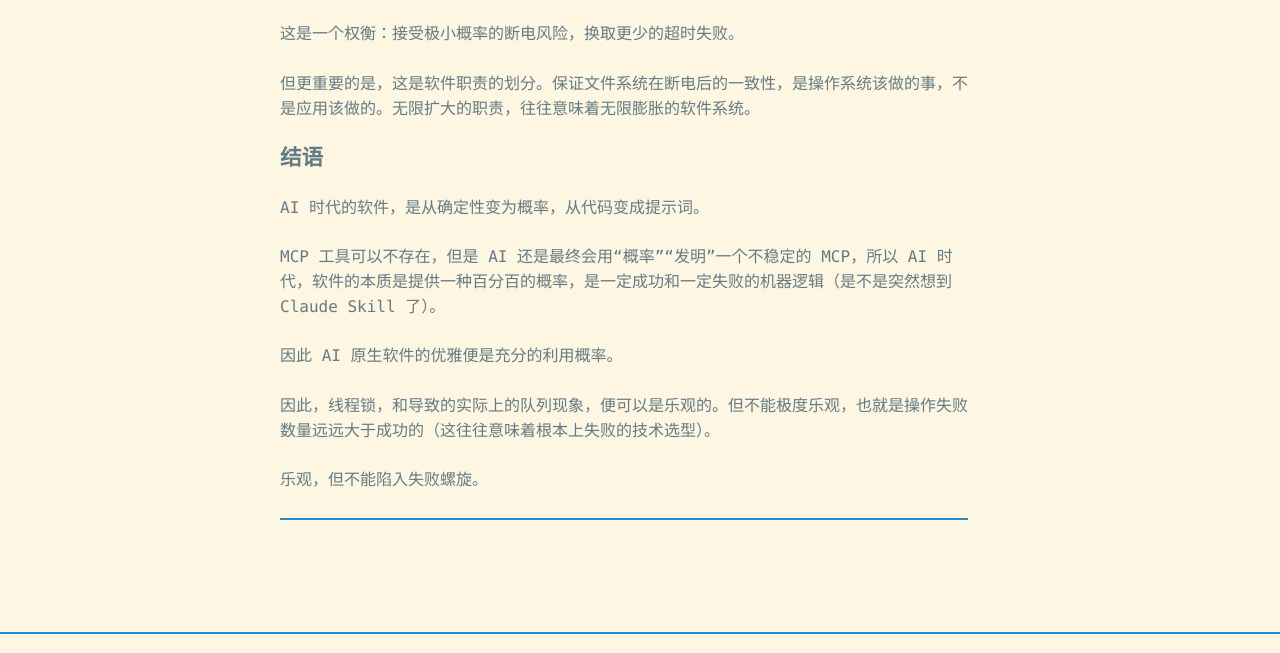
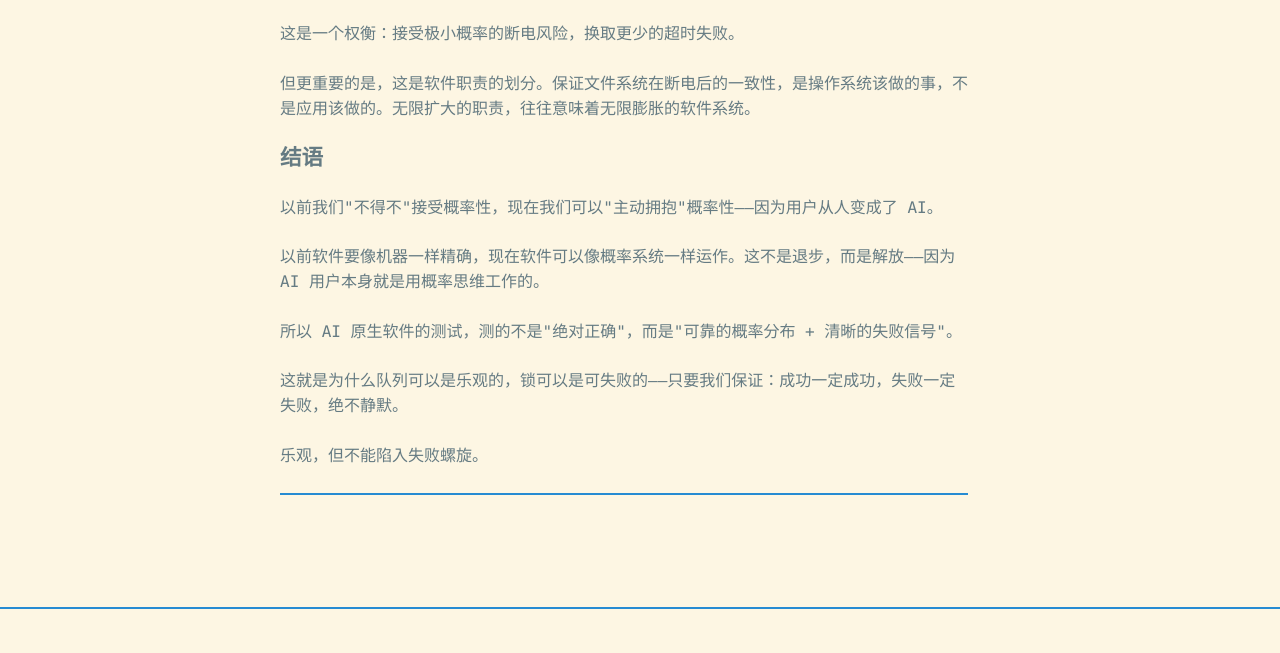
Before and after one commit to xz-dev/xzos-blog, an Astro site: page /blog/optimistic-fallible-queue-in-ai-era in a window 1280 px wide. Shown: the part 4801-5454 px from the top of the page. Built offline with nearby package versions, Linux system fonts and the light colour scheme; Astro itself is replaced by a stand-in of ours; a small style sheet from the web is missing.

Commit message:
refactor: 优化博文结语，强化概率性思维的核心洞察

```diff
--- a/src/content/blog/optimistic-fallible-queue-in-ai-era.md
+++ b/src/content/blog/optimistic-fallible-queue-in-ai-era.md
@@ -1,7 +1,7 @@
 ---
 title: "AI 时代的乐观可失败队列"
 pubDate: "2026-02-04"
-description: "为 MCP 官方 Memory Server 修复并发写入问题的思考：当 AI 成为用户，软件的本质变成了提供一种百分百的概率。"
+description: "为 MCP 官方 Memory Server 修复并发写入问题的思考：当用户从人变成 AI，我们可以主动拥抱概率性。"
 author: "xz-dev"
 category: "AI"
 tags: ["AI", "MCP", "系统设计", "混沌测试", "并发控制"]
@@ -152,12 +152,12 @@ heartbeat 设 10 秒，是为了让锁保持“新鲜”，即使 NFS 缓存有
 
 ## 结语
 
-AI 时代的软件，是从确定性变为概率，从代码变成提示词。
+以前我们"不得不"接受概率性，现在我们可以"主动拥抱"概率性——因为用户从人变成了 AI。
 
-MCP 工具可以不存在，但是 AI 还是最终会用“概率”“发明”一个不稳定的 MCP，所以 AI 时代，软件的本质是提供一种百分百的概率，是一定成功和一定失败的机器逻辑（是不是突然想到 Claude Skill 了）。
+以前软件要像机器一样精确，现在软件可以像概率系统一样运作。这不是退步，而是解放——因为 AI 用户本身就是用概率思维工作的。
 
-因此 AI 原生软件的优雅便是充分的利用概率。
+所以 AI 原生软件的测试，测的不是"绝对正确"，而是"可靠的概率分布 + 清晰的失败信号"。
 
-因此，线程锁，和导致的实际上的队列现象，便可以是乐观的。但不能极度乐观，也就是操作失败数量远远大于成功的（这往往意味着根本上失败的技术选型）。
+这就是为什么队列可以是乐观的，锁可以是可失败的——只要我们保证：成功一定成功，失败一定失败，绝不静默。
 
 乐观，但不能陷入失败螺旋。
```
